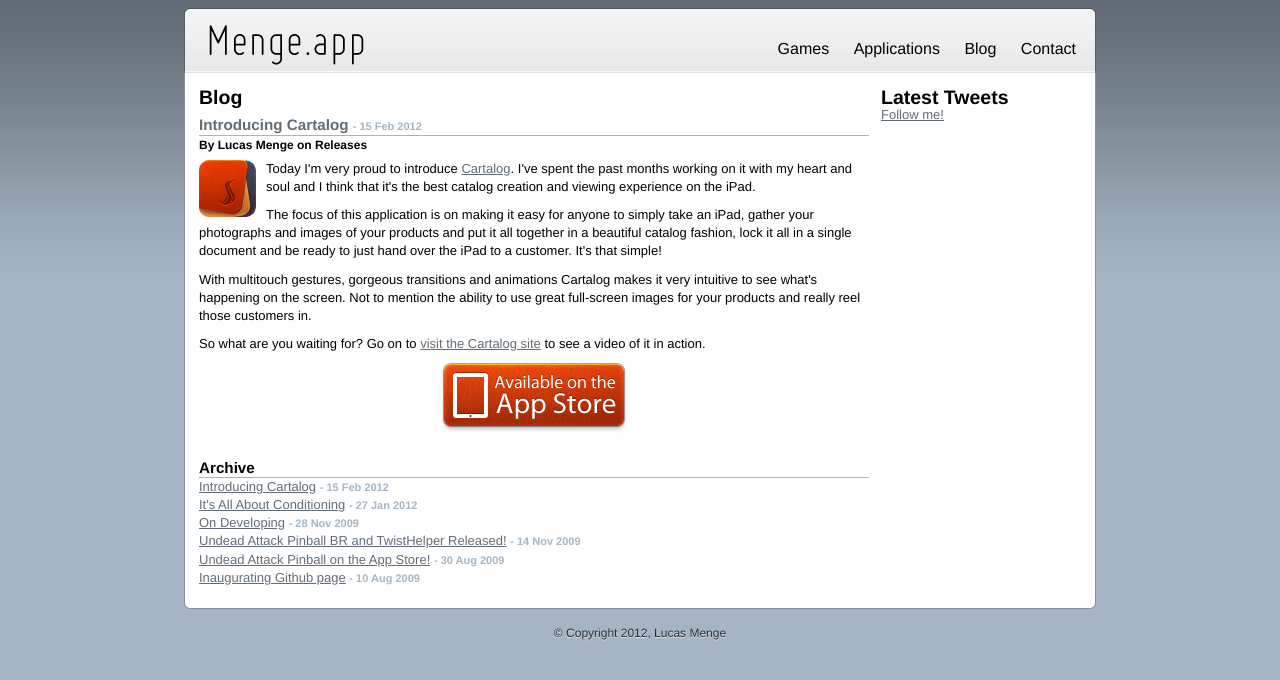
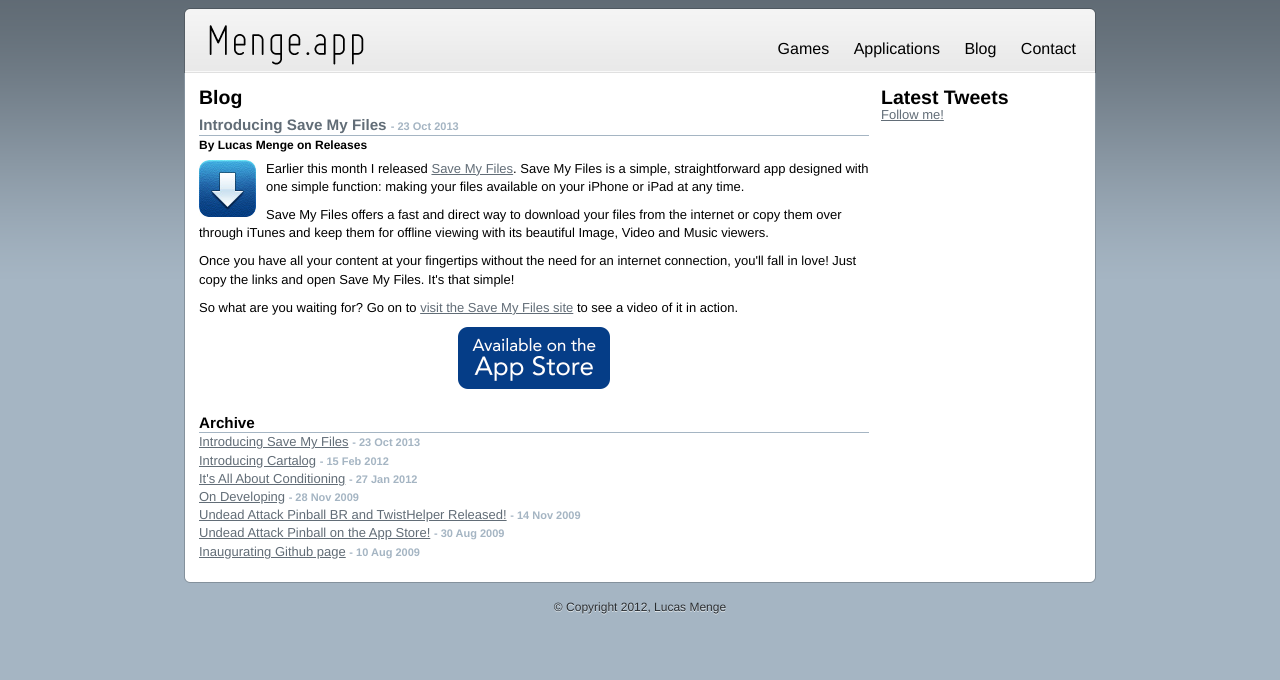
Before and after one commit to lmmenge/lmmenge.github.com, a Jekyll site: the page built from blog.html, in a window 1280 px wide. Shown: the top 680 px of the page. Built offline with Jekyll 4.4.1, drawn with Linux system fonts in a browser that asks for light colours.

Commit message:
Updated posts and icons

```diff
--- /dev/null
+++ b/_posts/2013-10-23-introducing-save-my-files.html
@@ -0,0 +1,23 @@
+---
+layout: post
+title: Introducing Save My Files
+author: Lucas Menge
+category: Releases
+---
+
+<p>
+  <img src="/images/content/savemyfiles-icon.jpg" alt="Save My Files icon" class="leftImage"/>
+  Earlier this month I released <a href="http://lmmenge.github.io/savemyfiles">Save My Files</a>. Save My Files is a simple, straightforward app designed with one simple function: making your files available on your iPhone or iPad at any time.
+</p>
+<p>
+  Save My Files offers a fast and direct way to download your files from the internet or copy them over through iTunes and keep them for offline viewing with its beautiful Image, Video and Music viewers.
+</p>
+<p>
+  Once you have all your content at your fingertips without the need for an internet connection, you'll fall in love! Just copy the links and open Save My Files. It's that simple!
+</p>
+<p>
+  So what are you waiting for? Go on to <a href="http://lmmenge.github.io/savemyfiles">visit the Save My Files site</a> to see a video of it in action.
+</p>
+<p class="alignCenter">
+  <a href="https://itunes.apple.com/app/save-my-files/id694766110?ls=1&mt=8"><img width="152px" src="/savemyfiles/appstore.png" alt="Available on the App Store"/></a>
+</p>
--- a/applications.html
+++ b/applications.html
@@ -6,6 +6,7 @@
 <h2>Applications</h2>
 <ul class="productList">
   <li><a href="http://cartalogapp.com/"><img src="images/content/cartalog-icon.jpg" alt="Icon"/><span>Cartalog</span></a></li>
-  <li><a href="http://www.itunes.com/apps/twisthelper"><img src="images/content/twisthelper-icon.jpg" alt="Icon"/><span>TwistHelper (iTunes link)</span></a></li>
+  <li><a href="/savemyfiles/"><img src="images/content/savemyfiles-icon.jpg" alt="Icon"/><span>Save My Files</span></a></li>
+  <li><a href="https://itunes.apple.com/app/twisthelper/id336656374?mt=8"><img src="images/content/twisthelper-icon.jpg" alt="Icon"/><span>TwistHelper (iTunes link)</span></a></li>
 </ul>
 <div class="clear"></div>
```
Also changed, not shown: index.html (+7 -1 lines), images/content/savemyfiles-icon.jpg (added), images/content/twisthelper-icon.jpg.
